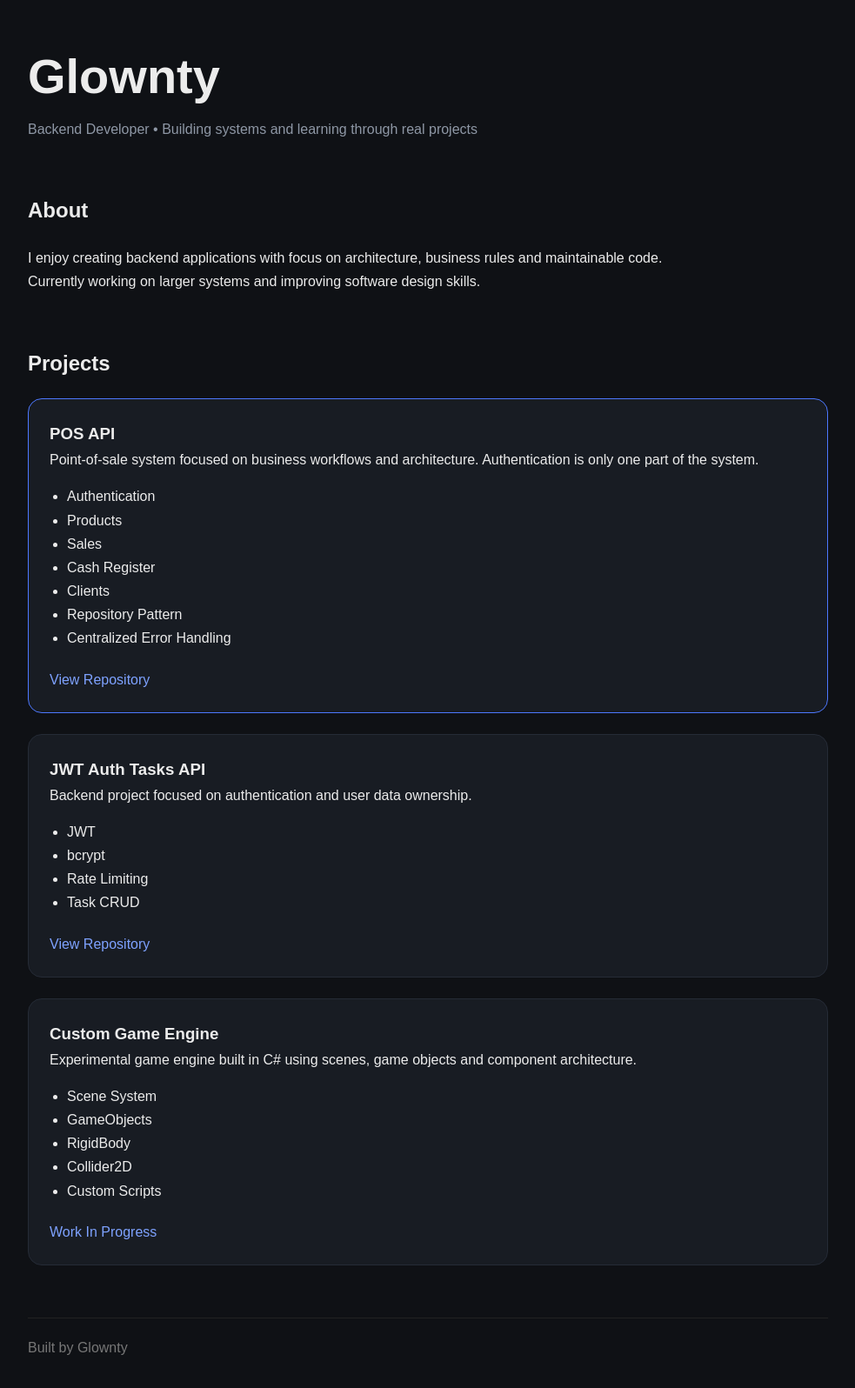
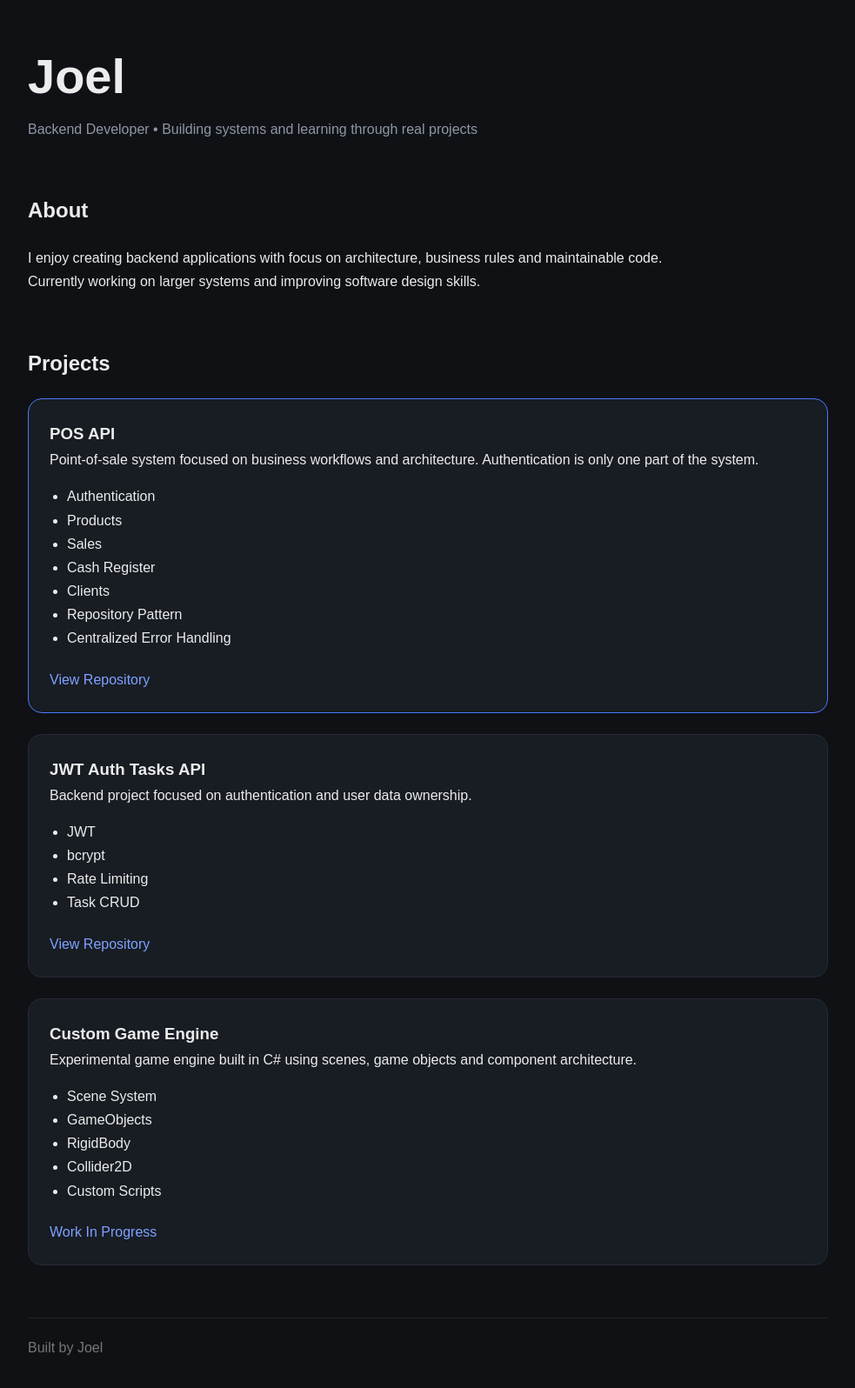
Before and after one commit to glownty/glownty.github.io, a website: page index.html in a window 1280 px wide. Shown: the whole page at 87% size, without its empty margins (148-1131 px from the left). Drawn offline with Linux system fonts and the light colour scheme.

Commit message:
portfolio

```diff
--- a/index.html
+++ b/index.html
@@ -15,7 +15,7 @@
 
 <header>
 
-    <h1>Glownty</h1>
+    <h1>Joel</h1>
 
     <p>
         Backend Developer • Building systems and learning through real projects
@@ -127,7 +127,7 @@
 
 <footer>
 
-    Built by Glownty
+    Built by Joel
 
 </footer>
 
```
